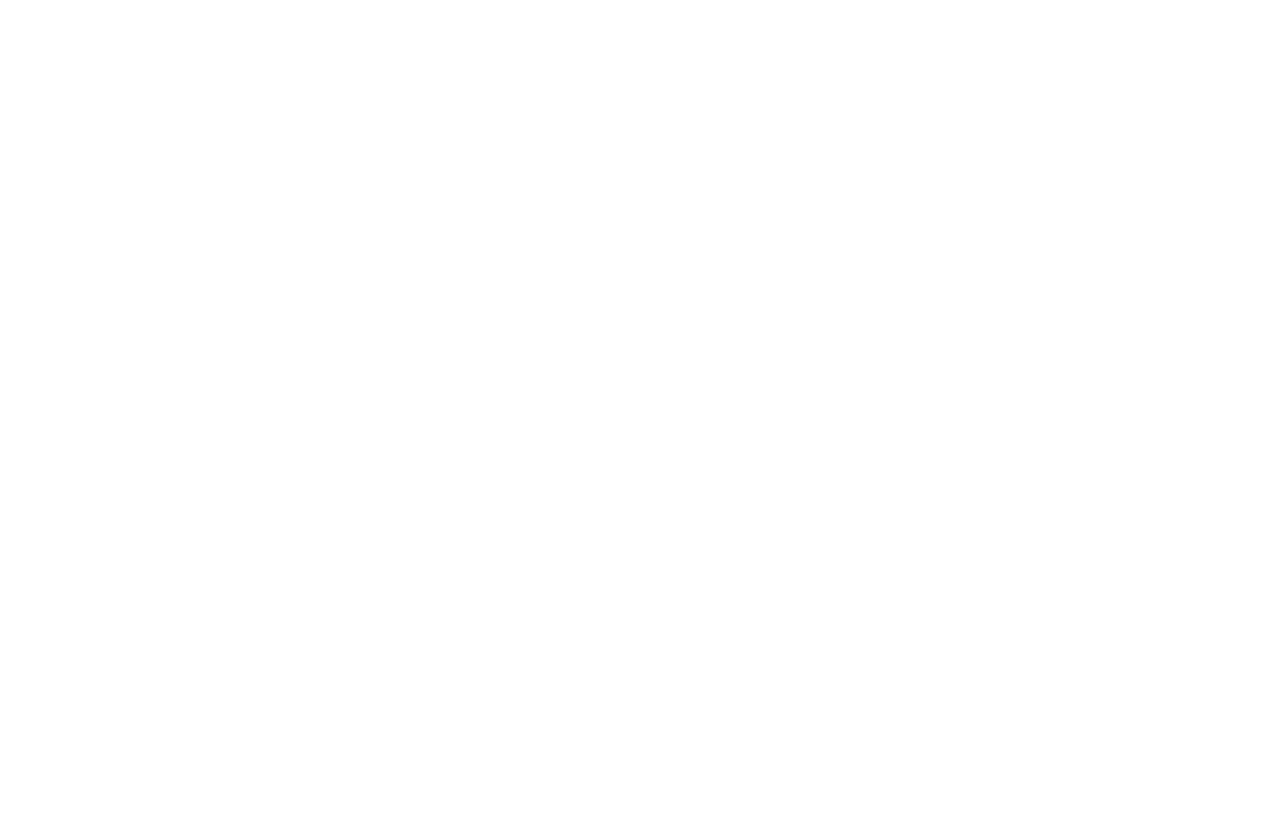
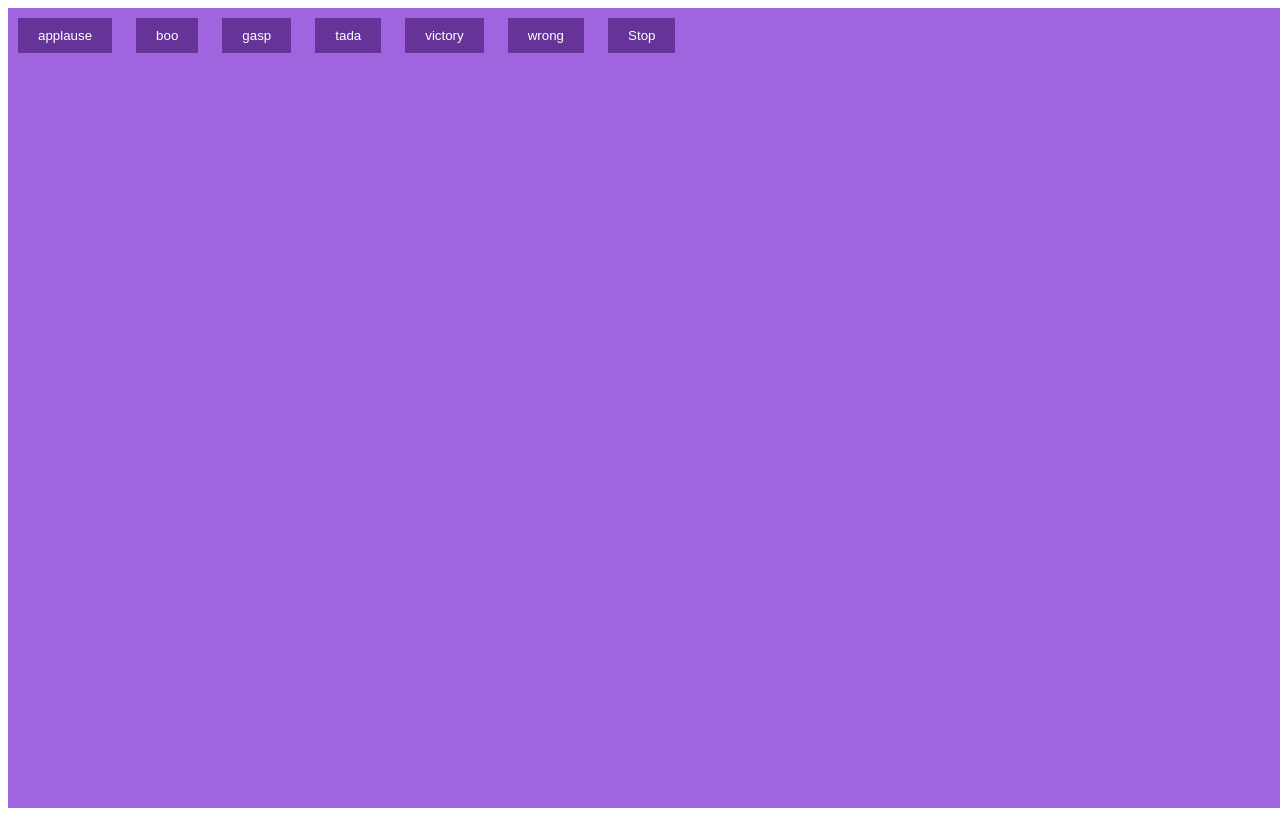
Before and after one commit to acciojob/Soundbar-Vishal-Agarwal77, a website: page main.html in a window 1280 px wide. Drawn offline with Linux system fonts and the light colour scheme.

Commit message:
created a submission

```diff
--- a/main.html
+++ b/main.html
@@ -8,6 +8,16 @@
 
 <body>
 	<!-- the entire body must be written by student -->
+	<div id="buttons">
+		<button class="btn" onclick="playsound('applause.mp3')">applause</button>
+		<button class="btn" onclick="playsound('sound2.mp3')">boo</button>
+		<button class="btn" onclick="playsound('sound3.mp3')">gasp</button>
+		<button class="btn" onclick="playsound('sound3.mp3')">tada</button>
+		<button class="btn" onclick="playsound('sound3.mp3')">victory</button>
+		<button class="btn" onclick="playsound('sound3.mp3')">wrong</button>
+		<button class="btn stop" onclick="stopsound()">Stop</button>
+	</div>
+	<audio id="audio"></audio>
     <script type="text/javascript" src="./script.js">
 </script>
 
--- a/script.js
+++ b/script.js
@@ -1 +1,21 @@
 //your JS code here. If required.
+function playsound(soundfile){
+	const audio_ele=document.getElementById("audio");
+	while(audio_ele.firstChild){
+		audio_ele.removeChild(audio_ele.firstChild);
+	}
+	const audio_source=document.createElement('source');
+	audio_source.src=`sound/${soundfile}`;
+	audio_ele.appendChild(audio_source);
+	audio_ele.load();
+	audio_ele.play()
+	.catch((error)=>{
+		console.log(error);
+		alert("failed");
+	})
+}
+function stopsound() {
+	const audio_ele=document.getElementById("audio");
+	audio_ele.pause();
+	audio_ele.currentTime=0;
+}
--- a/styles.css
+++ b/styles.css
@@ -1 +1,14 @@
 /*  your css code here. If applicable */
+#buttons{
+	background:#A164DF;
+	height:100vh;
+	width:100vw;
+}
+.btn{
+	padding:10px 20px;
+	margin:10px;
+	border:none;
+	background:#663399;
+	color:white;
+	cursor:pointer;
+}
```
